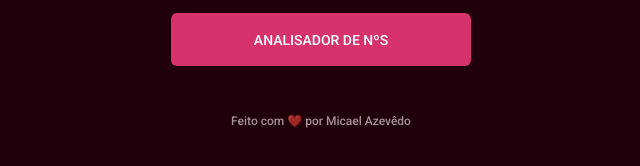
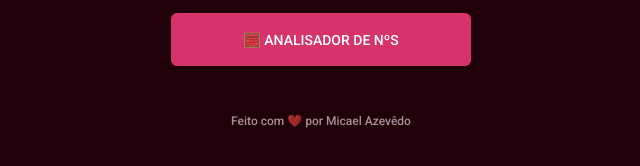
Before and after one commit to azrmicael/links-page, a plain HTML site: page index.html in a window 1280 px wide. Shown: the part 500-666 px from the top of the page, 319-959 px from the left. Drawn offline with Linux system fonts and the light colour scheme.

Commit message:
icon for number analyzer

```diff
--- a/index.html
+++ b/index.html
@@ -26,7 +26,7 @@
                 <!-- <li><a href="https://discordapp.com/users/694290997278146590"
                     target="_blank">🎮 Discord</a></li> -->
                 <li><a href="https://azrmicael.github.io/number-analyzer/"
-                    target="_blank">Analisador de Nºs</a></li>
+                    target="_blank">🧮 Analisador de Nºs</a></li>
             </ul>
 
             <footer><a href="mailto:azr.micael@gmail.com" target="_blank">Feito com ❤️ por Micael Azevêdo</a></footer>
```
